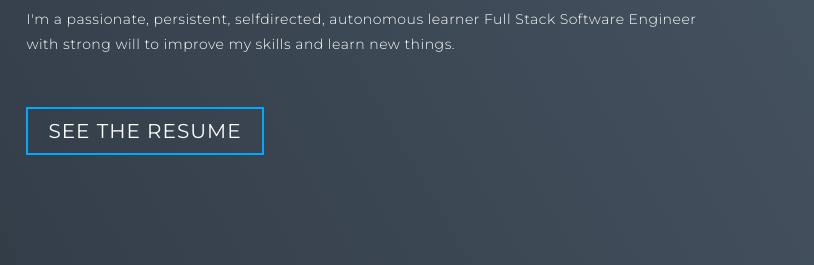
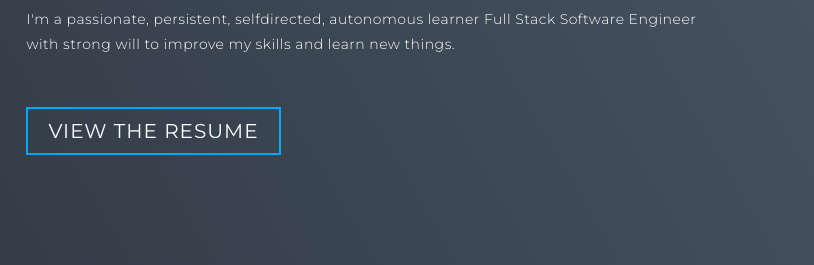
Before and after one commit to IbrahemAtef/HTML-CSS-Responsive-Website, a plain HTML site: page index.html in a window 1280 px wide. Shown: the part 2675-2940 px from the top of the page, 466-1280 px from the left. Drawn offline with Linux system fonts and the light colour scheme.

Commit message:
third commit

```diff
--- a/index.html
+++ b/index.html
@@ -96,7 +96,7 @@
         <h1 class="section-title">About <span>me</span></h1>
         <h2>Back End Developer</h2>
         <p>I'm a passionate, persistent, selfdirected, autonomous learner Full Stack Software Engineer with strong will to improve my skills and learn new things.</p>
-        <a href="https://drive.google.com/file/d/1R3bl_17kpMOQtaucYpuYzjL48Eq6KvyI/view?usp=sharing" target="_blank" class="cta">See the Resume</a>
+        <a href="https://drive.google.com/file/d/1R3bl_17kpMOQtaucYpuYzjL48Eq6KvyI/view?usp=sharing" target="_blank" class="cta">View the Resume</a>
       </div>
     </div>
   </section>
```
